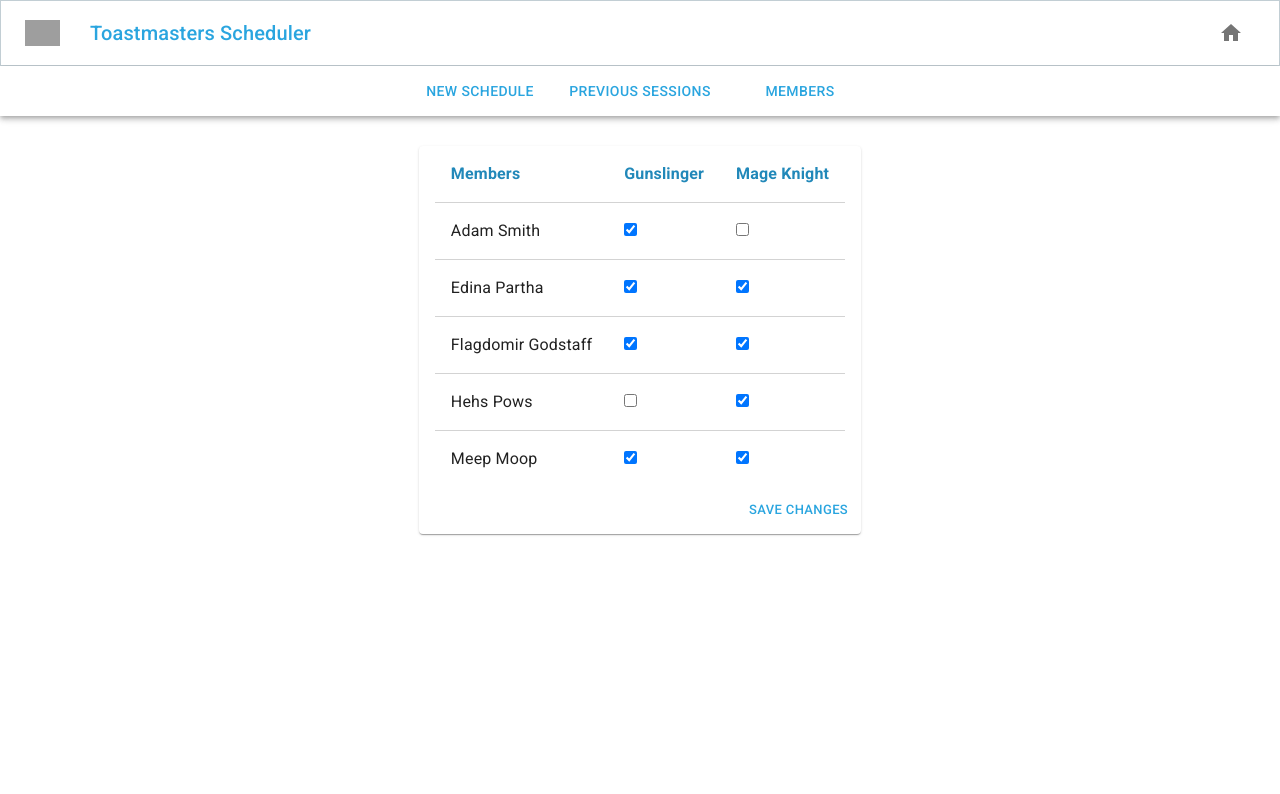
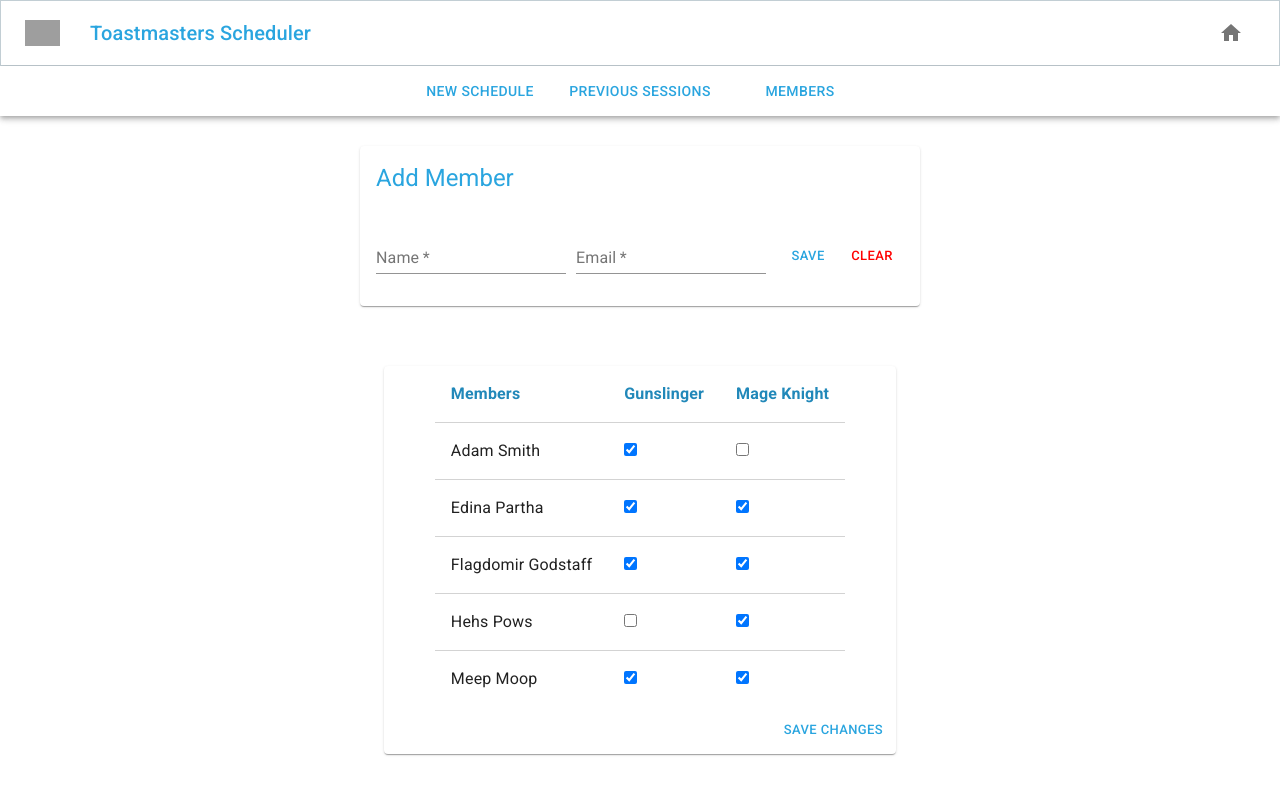
Before and after one commit to eginwong/scheduler-node, a Next.js app: page /workflow/members in a window 1280 px wide. Shown: the top 794 px of the page. Built offline with nearby package versions, Linux system fonts and the light colour scheme; grey boxes are pictures that could not be loaded.

Commit message:
feat: add "add member" functionality

```diff
--- a/pages/workflow/members.js
+++ b/pages/workflow/members.js
@@ -1,5 +1,5 @@
 import Workflow from "./index";
-import { CapCase } from "../../src/utils/string.utils";
+import { CapCase, ReverseCapCase } from "../../src/utils/string.utils";
 import MemberService from "../../src/services/member.service";
 import RoleService from "../../src/services/role.service";
 import Checkbox from "../../components/checkbox";
@@ -7,35 +7,92 @@ import Button from "@material-ui/core/Button";
 import Card from "@material-ui/core/Card";
 import CardActions from "@material-ui/core/CardActions";
 import CardContent from "@material-ui/core/CardContent";
+import CardHeader from "@material-ui/core/CardHeader";
 import Snackbar from "@material-ui/core/Snackbar";
 import SnackbarContent from "@material-ui/core/SnackbarContent";
+import TextField from "@material-ui/core/TextField";
 import IconButton from "@material-ui/core/IconButton";
 import CloseIcon from "@material-ui/icons/Close";
 import CheckCircleIcon from "@material-ui/icons/CheckCircle";
 import "../../static/styles/members.scss";
+import { cloneDeep } from "lodash";
 
-let roles, members;
+const roles = RoleService.GetRoles()
+.filter((r, i, a) => a.indexOf(r) === i)
+.slice();
 
 export default function Members() {
-  roles = RoleService.GetRoles()
-    .filter((r, i, a) => a.indexOf(r) === i)
-    .slice();
-  members = MemberService.GetMembers().map(m => JSON.parse(JSON.stringify(m)));
+  const [members, setMembers] = React.useState(MemberService.GetMembers().map(m => cloneDeep(m)));
   const [open, setOpen] = React.useState(false);
+  const [newMemberValue, setNewMemberValue] = React.useState({
+    name: "",
+    email: ""
+  });
 
   function Save() {
     MemberService.UpdateMembers(members);
     setOpen(true);
   }
 
+  function SaveNewMember() {
+    if(newMemberValue.name && newMemberValue.email) {
+      newMemberValue.name = ReverseCapCase(newMemberValue.name);
+      MemberService.AddMember(newMemberValue);
+      ClearNewMember();
+      setMembers(MemberService.GetMembers().map(m => cloneDeep(m)));
+      setOpen(true);
+    }
+  }
+
+  function ClearNewMember() {
+    setNewMemberValue({name: "", email: ""});
+  }
+
   function handleClose(event) {
     setOpen(false);
   }
+
+  const handleChange = name => event => {
+    setNewMemberValue({ ...newMemberValue, [name]: event.target.value });
+  };
 
   return (
     <Workflow>
       <section>
         <div className="members__container">
+          <Card className="members__card">
+            <CardHeader title="Add Member" className="member__add__title"/>
+            <CardContent className="member__add__content">
+              <div className="member__add__content--input">
+                <TextField
+                  id="name"
+                  label="Name"
+                  className="member__add__content--input-field"
+                  value={newMemberValue.name}
+                  onChange={handleChange("name")}
+                  margin="normal"
+                  required
+                />
+                <TextField
+                  id="email"
+                  label="Email"
+                  className="member__add__content--input-field"
+                  value={newMemberValue.email}
+                  onChange={handleChange("email")}
+                  margin="normal"
+                  required
+                />
+              </div>
+              <div className="member__add__content--buttons">
+                <Button size="small" color="primary" onClick={SaveNewMember}>
+                  Save
+                </Button>
+                <Button size="small" color="secondary" onClick={ClearNewMember}>
+                  Clear
+                </Button>
+              </div>
+            </CardContent>
+          </Card>
           <Card className="members__card">
             <CardContent className="members__card--content">
               <table>
@@ -49,7 +106,7 @@ export default function Members() {
                       ))}
                   </tr>
                   {members.map((member, i) => (
-                    <tr key={"member_" + i}>
+                    <tr key={"member_" + member.name + "_" + i}>
                       <td key={"name_" + i}>{CapCase(member.name)}</td>
                       {Object.keys(member.capabilities).map((capability, j) => (
                         <td key={"capability_" + j}>
--- a/src/services/member.service.js
+++ b/src/services/member.service.js
@@ -1,6 +1,7 @@
-import DatabaseService from './database.service';
+import DatabaseService from "./database.service";
 
 const MemberService = {
+  AddMember,
   GetMembers,
   UpdateMembers
 };
@@ -14,11 +15,35 @@ function InitData() {
   members = data.members.slice();
 }
 
+function AddMember(member) {
+	const capabilities = generateBlankCapabilities();
+
+  const newMember = {
+    name: member.name,
+    email: member.email,
+    capabilities,
+    history: {}
+  };
+
+  members.unshift(newMember);
+  UpdateMembers(members);
+}
+
 function GetMembers() {
   InitData();
   return members;
 }
 
 function UpdateMembers(newMembers) {
-	DatabaseService.GetData().database.members = members = newMembers;
+  const currentData = DatabaseService.GetData();
+  currentData.database.members = members = newMembers;
+  DatabaseService.SetData(currentData);
 }
+
+function generateBlankCapabilities() {
+  const capabilities = {};
+	DatabaseService.GetData().database.roles.forEach((role) => {
+		capabilities[role.name] = 0;
+	})
+	return capabilities;
+}
--- a/src/theme.js
+++ b/src/theme.js
@@ -8,7 +8,7 @@ const theme = createMuiTheme({
       main: '#2aa5df',
     },
     secondary: {
-      main: '#fff',
+      main: '#FF0000',
     },
     error: {
       main: red.A400,
--- a/src/utils/string.utils.js
+++ b/src/utils/string.utils.js
@@ -1,3 +1,17 @@
 export function CapCase(string) {
-	return string.replace(/[-_]/, ' ').split(' ').map(word => word.charAt(0).toUpperCase() + word.slice(1)).join(' ');
+  return string
+    .replace(/[-_]/, " ")
+    .split(" ")
+    .map(word => word.charAt(0).toUpperCase() + word.slice(1))
+    .join(" ");
 }
+
+export function ReverseCapCase(string) {
+  return testValidName(string)
+    ? string
+    : string.toLowerCase().replace(/[\s]+/g, "-");
+}
+
+function testValidName(string) {
+  return new RegExp(/^\S*$/).test(string) && new RegExp(/[\w-]+$/).test(string);
+}
--- a/static/styles/members.scss
+++ b/static/styles/members.scss
@@ -3,17 +3,47 @@
 .members__container {
     display: flex;
     justify-content: center;
+    flex-direction: column;
+    align-items: center;
+}
+
+.member__add {
+    &__title {
+        color: $primary;
+    }
+
+    &__content {
+        display: flex;
+        justify-content: space-between;
+        padding: 0px 16px 24px 16px !important; // TODO: Move vendor import order ahead of our styles
+
+        &--input {
+            &-field {
+                padding-right: 10px !important; // TODO: Move vendor import order ahead of our styles
+                width: 200px;
+            }
+        }
+
+        &--buttons {
+            align-items: flex-end;
+            display: flex;
+            padding-bottom: 10px;
+        }
+    }
 }
 
 .members__card {
     margin: 30px;
     overflow-x: auto !important; // the mui-card root will override otherwise
+    min-width: 40%;
     max-width: 80%;
 
     &--content {
         max-height: 400px;
         padding: 0 16px !important; // TODO: Move vendor import order ahead of our styles
         overflow-y: scroll;
+        display: flex;
+        justify-content: center;
     }
 
     tr > td {
```
Also changed, not shown: pages/workflow/newschedule.js (+32 -24 lines). Lines whose indentation alone changed are shown as unchanged.
